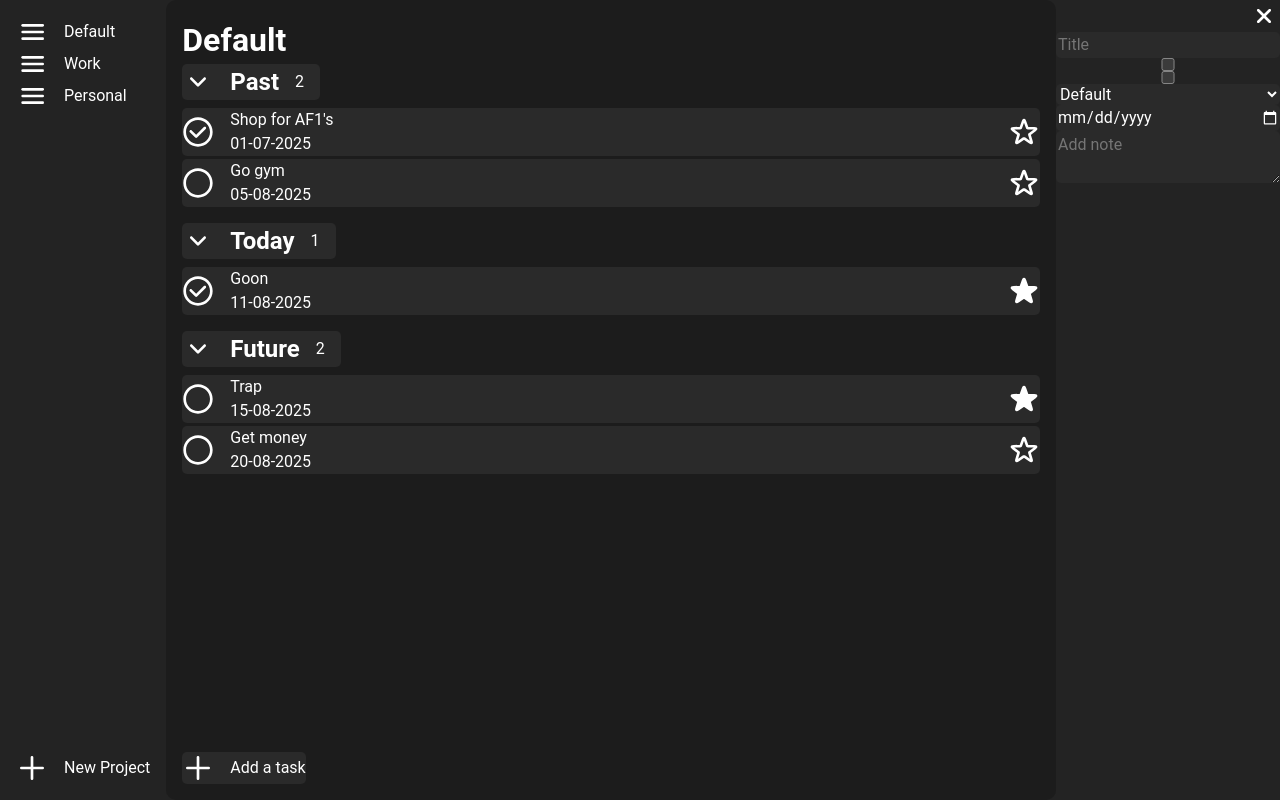
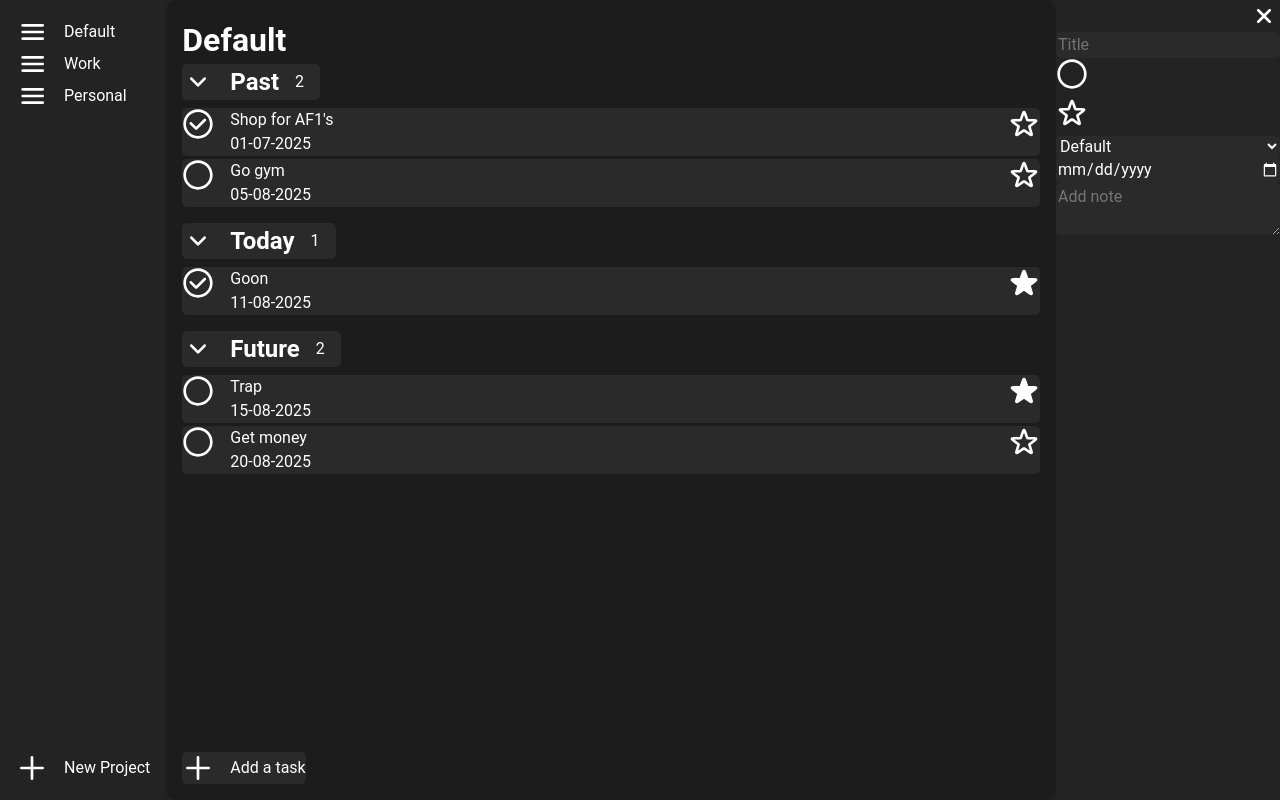
Before and after one commit to besplago/odin-todo-list, a website built with webpack: page src/template.html in a window 1280 px wide. Built offline with nearby package versions, Linux system fonts and the light colour scheme.

Commit message:
refac: marks for completion and importance are now checkmarks instead of images

```diff
--- a/src/styles.css
+++ b/src/styles.css
@@ -200,6 +200,11 @@ body {
   margin: 0;
 }
 
+.todo {
+  display: flex;
+  gap: var(--gap-default);
+}
+
 .todo-task {
   display: flex;
   align-items: center;
@@ -229,3 +234,37 @@ footer button {
 #close-edit-pane {
   margin-left: auto;
 }
+
+.check-toggle input,
+.star-toggle input {
+  position: absolute;
+  opacity: 0;
+  pointer-events: none;
+}
+
+.check-toggle .icon,
+.star-toggle .icon {
+  display: inline-block;
+  width: var(--icon-size);
+  height: var(--icon-size);
+  background-size: contain;
+  background-repeat: no-repeat;
+  background-position: center;
+  cursor: pointer;
+}
+
+.check-toggle .icon {
+  background-image: url("./assets/shape-circle-svgrepo-com.svg");
+}
+
+.check-toggle input:checked + .icon {
+  background-image: url("./assets/checkmark-circle-svgrepo-com.svg");
+}
+
+.star-toggle .icon {
+  background-image: url("./assets/star-sharp-svgrepo-com.svg");
+}
+
+.star-toggle input:checked + .icon {
+  background-image: url("./assets/star-sharp-marked-svgrepo-com.svg");
+}
--- a/src/template.html
+++ b/src/template.html
@@ -68,41 +68,33 @@
             <span aria-label="2 tasks">2</span>
           </header>
           <ul class="todo-category-container">
-            <li>
-              <button class="todo-task selectable highlighted">
-                <img
-                  class="icon"
-                  src="./assets/checkmark-circle-svgrepo-com.svg"
-                  alt="Completed task"
-                />
+            <li class="todo selectable highlighted">
+              <label class="check-toggle">
+                <input type="checkbox" name="completed" checked />
+                <span class="icon"></span>
+              </label>
               <div class="task-details">
                 <span>Shop for AF1's</span>
                 <span>01-07-2025</span>
               </div>
-                <img
-                  class="icon"
-                  src="./assets/star-sharp-svgrepo-com.svg"
-                  alt="Mark as important"
-                />
-              </button>
+              <label class="star-toggle">
+                <input type="checkbox" name="important" />
+                <span class="icon"></span>
+              </label>
             </li>
-            <li>
-              <button class="todo-task selectable highlighted">
-                <img
-                  class="icon"
-                  src="./assets/shape-circle-svgrepo-com.svg"
-                  alt="Pending task"
-                />
+            <li class="todo selectable highlighted">
+              <label class="check-toggle">
+                <input type="checkbox" name="completed" />
+                <span class="icon"></span>
+              </label>
               <div class="task-details">
                 <span>Go gym</span>
                 <span>05-08-2025</span>
               </div>
-                <img
-                  class="icon"
-                  src="./assets/star-sharp-svgrepo-com.svg"
-                  alt="Mark as important"
-                />
-              </button>
+              <label class="star-toggle">
+                <input type="checkbox" name="important" />
+                <span class="icon"></span>
+              </label>
             </li>
           </ul>
         </article>
@@ -119,23 +111,19 @@
             <span aria-label="1 task">1</span>
           </header>
           <ul class="todo-category-container">
-            <li>
-              <button class="todo-task selectable highlighted">
-                <img
-                  class="icon"
-                  src="./assets/checkmark-circle-svgrepo-com.svg"
-                  alt="Completed task"
-                />
+            <li class="todo selectable highlighted">
+              <label class="check-toggle">
+                <input type="checkbox" name="completed" checked />
+                <span class="icon"></span>
+              </label>
               <div class="task-details">
                 <span>Goon</span>
                 <span>11-08-2025</span>
               </div>
-                <img
-                  class="icon"
-                  src="./assets/star-sharp-marked-svgrepo-com.svg"
-                  alt="Marked as important"
-                />
-              </button>
+              <label class="star-toggle">
+                <input type="checkbox" name="important" checked />
+                <span class="icon"></span>
+              </label>
             </li>
           </ul>
         </article>
@@ -152,41 +140,33 @@
             <span aria-label="2 tasks">2</span>
           </header>
           <ul class="todo-category-container">
-            <li>
-              <button class="todo-task selectable highlighted">
-                <img
-                  class="icon"
-                  src="./assets/shape-circle-svgrepo-com.svg"
-                  alt="Pending task"
-                />
+            <li class="todo selectable highlighted">
+              <label class="check-toggle">
+                <input type="checkbox" name="completed" />
+                <span class="icon"></span>
+              </label>
               <div class="task-details">
                 <span>Trap</span>
                 <span>15-08-2025</span>
               </div>
-                <img
-                  class="icon"
-                  src="./assets/star-sharp-marked-svgrepo-com.svg"
-                  alt="Marked as important"
-                />
-              </button>
+              <label class="star-toggle">
+                <input type="checkbox" name="important" checked />
+                <span class="icon"></span>
+              </label>
             </li>
-            <li>
-              <button class="todo-task selectable highlighted">
-                <img
-                  class="icon"
-                  src="./assets/shape-circle-svgrepo-com.svg"
-                  alt="Pending task"
-                />
+            <li class="todo selectable highlighted">
+              <label class="check-toggle">
+                <input type="checkbox" name="completed" />
+                <span class="icon"></span>
+              </label>
               <div class="task-details">
                 <span>Get money</span>
                 <span>20-08-2025</span>
               </div>
-                <img
-                  class="icon"
-                  src="./assets/star-sharp-svgrepo-com.svg"
-                  alt="Mark as important"
-                />
-              </button>
+              <label class="star-toggle">
+                <input type="checkbox" name="important" />
+                <span class="icon"></span>
+              </label>
             </li>
           </ul>
         </article>
@@ -220,14 +200,25 @@
           id="title"
           placeholder="Title"
         />
+
+        <label class="check-toggle">
           <input type="checkbox" name="completed" id="completed" />
-        <input type="checkbox" name="imporant" id="important" />
+          <span class="icon"></span>
+        </label>
+
+        <label class="star-toggle">
+          <input type="checkbox" name="important" id="important" />
+          <span class="icon"></span>
+        </label>
+
         <select class="highlighted" name="project" id="project">
           <option value="0">Default</option>
           <option value="1">Work</option>
           <option value="2">Personal</option>
         </select>
+
         <input class="highlighted" type="date" name="duedate" id="duedate" />
+
         <textarea
           class="highlighted"
           name="notes"
```
Lines whose indentation alone changed are shown as unchanged.
